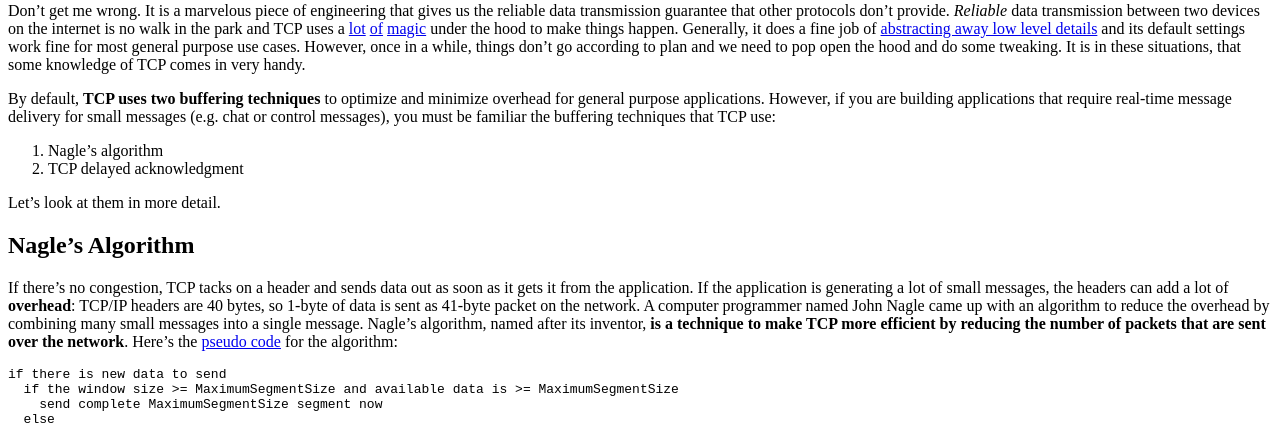
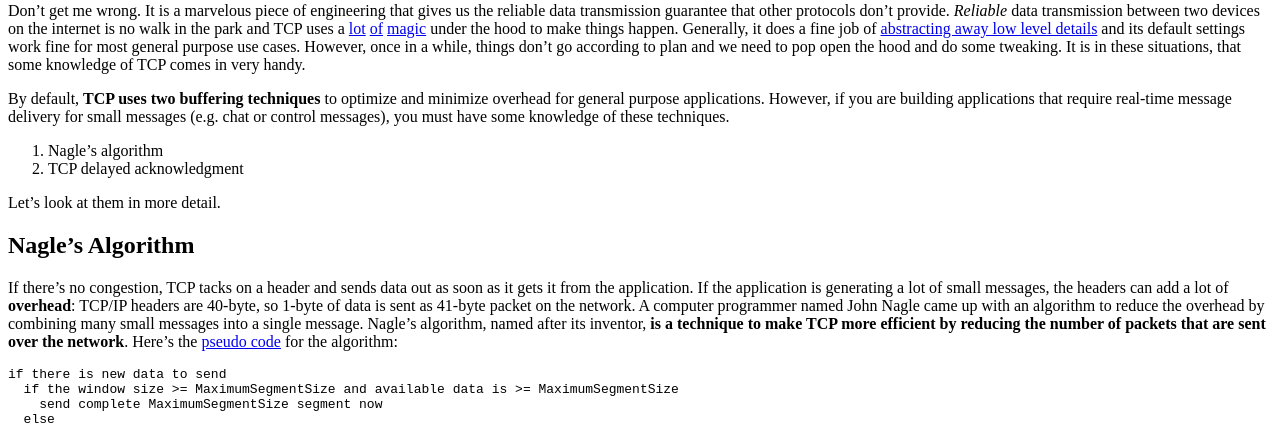
Before and after one commit to talk2viren/umermansoor.github.io, a Jekyll site: the page built from _posts/2017-03-19-tweaking-tcp-for-real-time-applications-nagle-algorithm-and-delayed-acknowledgment.md, in a window 1280 px wide. Shown: the part 380-805 px from the top of the page. Built offline with Jekyll 4.4.1, drawn with Linux system fonts in a browser that asks for light colours; nearby versions of some CDN libraries; a script that is not in the unit is left out; comment, search, counter and statistics services are not loaded.

Commit message:
minor updates

````diff
--- a/_posts/2017-03-19-tweaking-tcp-for-real-time-applications-nagle-algorithm-and-delayed-acknowledgment.md
+++ b/_posts/2017-03-19-tweaking-tcp-for-real-time-applications-nagle-algorithm-and-delayed-acknowledgment.md
@@ -12,7 +12,7 @@ Don't get me wrong. It is a marvelous piece of engineering that gives us the rel
 
  <!--more-->
 
-By default, **TCP uses two buffering techniques** to optimize and minimize overhead for general purpose applications. However, if you are building applications that require real-time message delivery for small messages (e.g. chat or control messages), you must be familiar the buffering techniques that TCP use:
+By default, **TCP uses two buffering techniques** to optimize and minimize overhead for general purpose applications. However, if you are building applications that require real-time message delivery for small messages (e.g. chat or control messages), you must have some knowledge of these techniques.
 
 1. Nagle's algorithm
 2. TCP delayed acknowledgment
@@ -21,7 +21,7 @@ Let's look at them in more detail.
 
 ## Nagle's Algorithm
 
-If there's no congestion, TCP tacks on a header and sends data out as soon as it gets it from the application. If the application is generating a lot of small messages, the headers can add a lot of **overhead**: TCP/IP headers are 40 bytes, so 1-byte of data is sent as 41-byte packet on the network. A computer programmer named John Nagle came up with an algorithm to reduce the overhead by combining many small messages into a single message. Nagle's algorithm, named after its inventor, **is a technique to make TCP more efficient by reducing the number of packets that are sent over the network**. Here's the [pseudo code]((https://en.wikipedia.org/wiki/Nagle's_algorithm)) for the algorithm:
+If there's no congestion, TCP tacks on a header and sends data out as soon as it gets it from the application. If the application is generating a lot of small messages, the headers can add a lot of **overhead**: TCP/IP headers are 40-byte, so 1-byte of data is sent as 41-byte packet on the network. A computer programmer named John Nagle came up with an algorithm to reduce the overhead by combining many small messages into a single message. Nagle's algorithm, named after its inventor, **is a technique to make TCP more efficient by reducing the number of packets that are sent over the network**. Here's the [pseudo code]((https://en.wikipedia.org/wiki/Nagle's_algorithm)) for the algorithm:
 
 ```
 if there is new data to send
````
